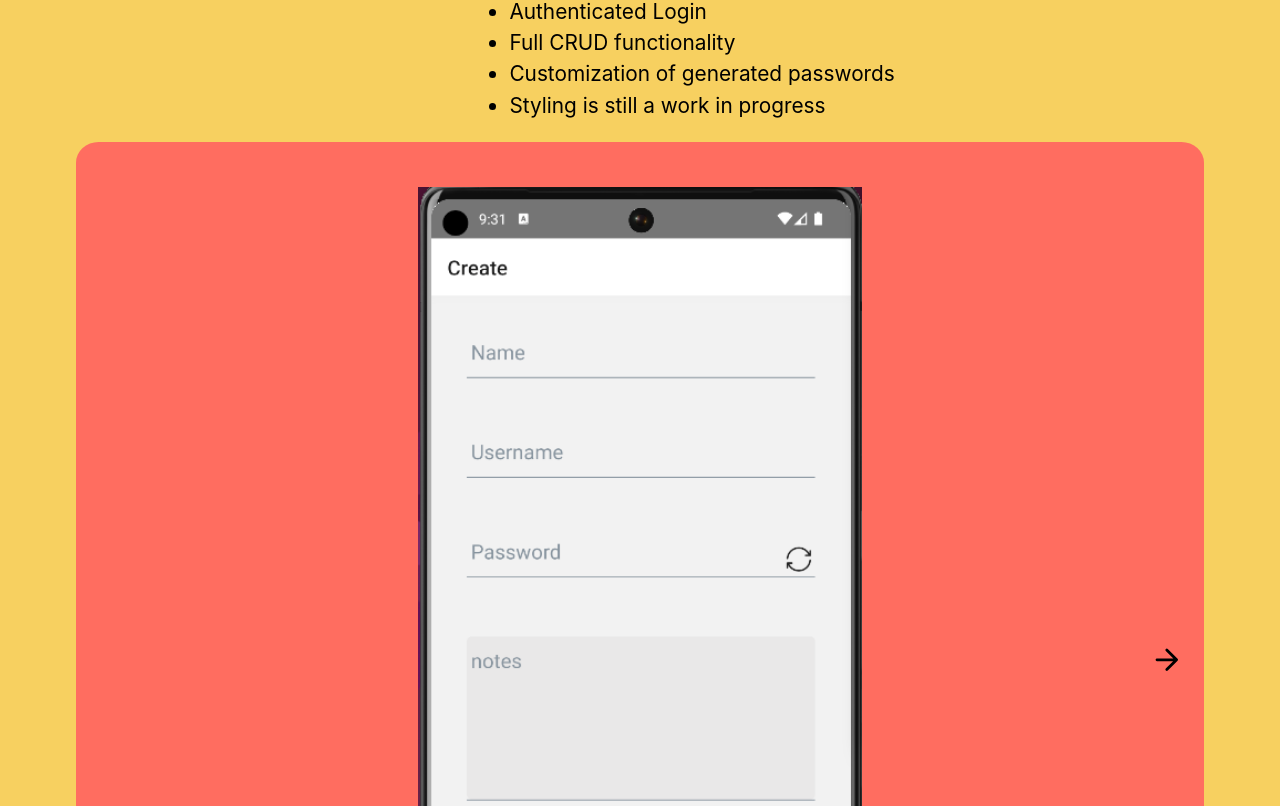
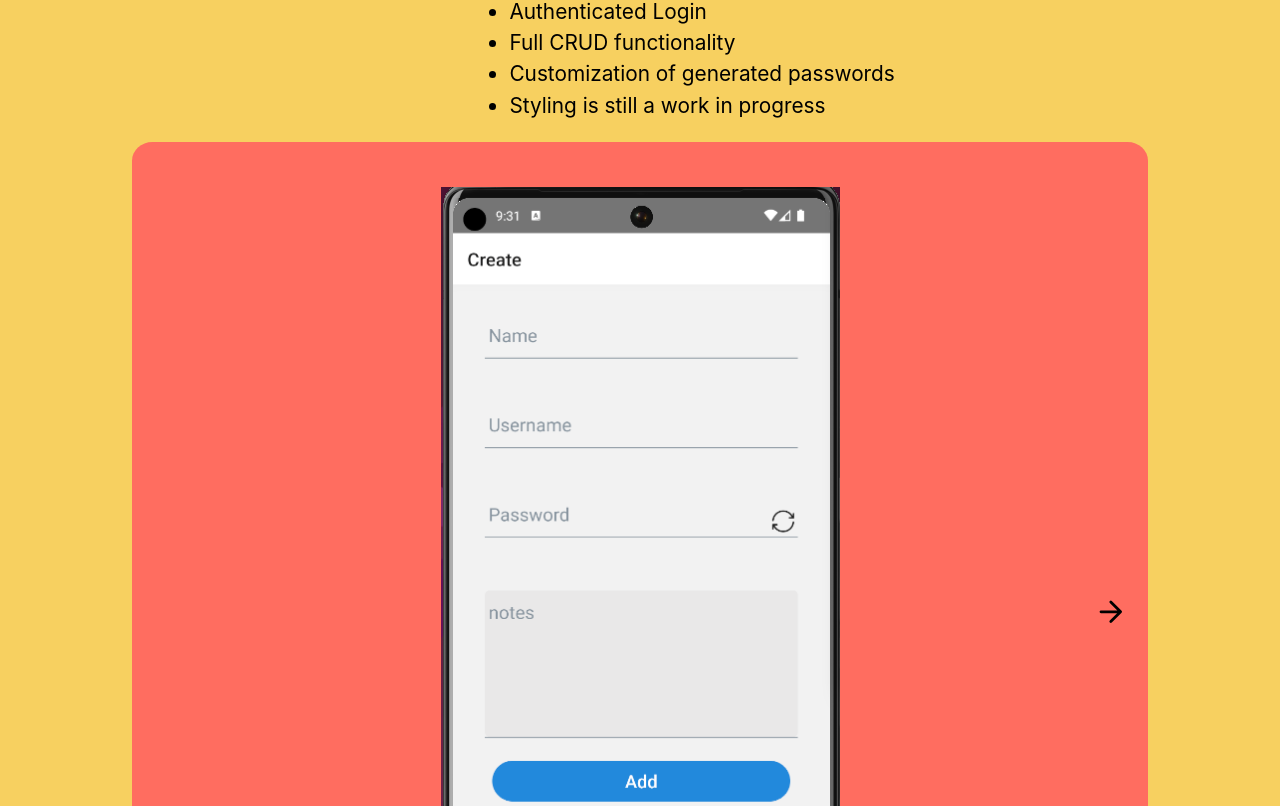
Before and after one commit to gshawnr/react_personal_site, a React (Create React App) app: page /portfolio in a window 1280 px wide. Shown: the part 474-1280 px from the top of the page. Built offline with nearby package versions, Linux system fonts and the light colour scheme; no server answers.

Commit message:
update carousel width for proper performance

```diff
--- a/src/screens/Portfolio.css
+++ b/src/screens/Portfolio.css
@@ -79,7 +79,8 @@ li {
   .portfolio-mob-carousel,
   .portfolio-web-carousel,
   .portfolio-web-text-container {
-    width: 100%;
+    width: 90%;
+    margin: 0 auto;
   }
 }
 
```
